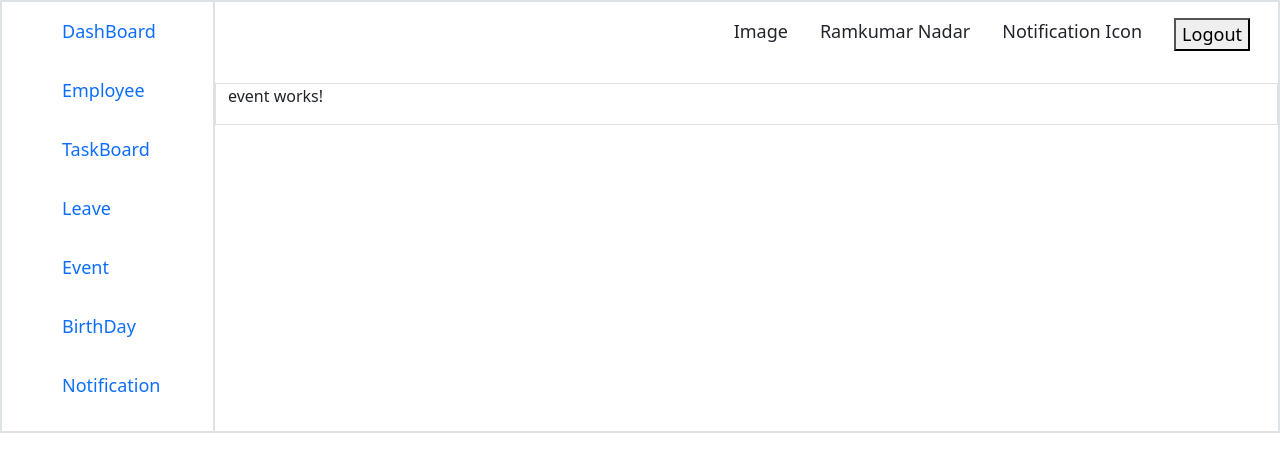
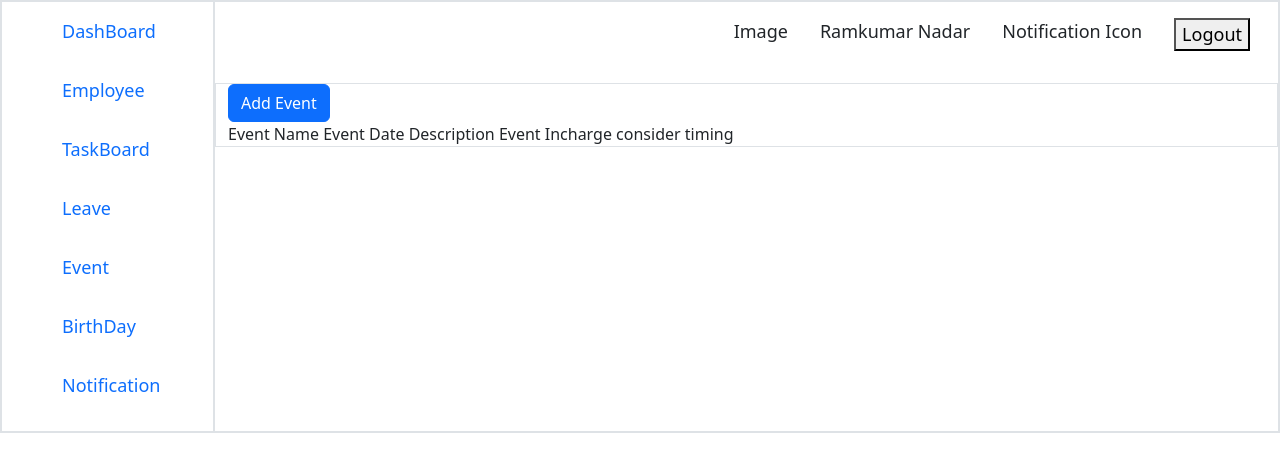
Before and after one commit to Ramkumar1301/hrms, an Angular app in the folder frontend/: page /event in a window 1280 px wide. Shown: the top 472 px of the page. Built offline with nearby package versions, Linux system fonts and the light colour scheme.

Commit message:
Work Started on Event

```diff
--- a/frontend/src/app/hr-module/components/event/event.component.html
+++ b/frontend/src/app/hr-module/components/event/event.component.html
@@ -1 +1,18 @@
-<p>event works!</p>
+<button class="btn btn-primary">Add Event</button>
+<div class="form-wrapper">
+    <div class="modal-dialog modal-dialog-centered">
+
+      </div>
+<form action="
+">
+
+Event  Name
+Event Date
+Description
+Event Incharge
+consider timing
+
+
+</form>
+
+</div>
```
Also changed, not shown: 1 other file (tests, documents, lock files or other folders).
